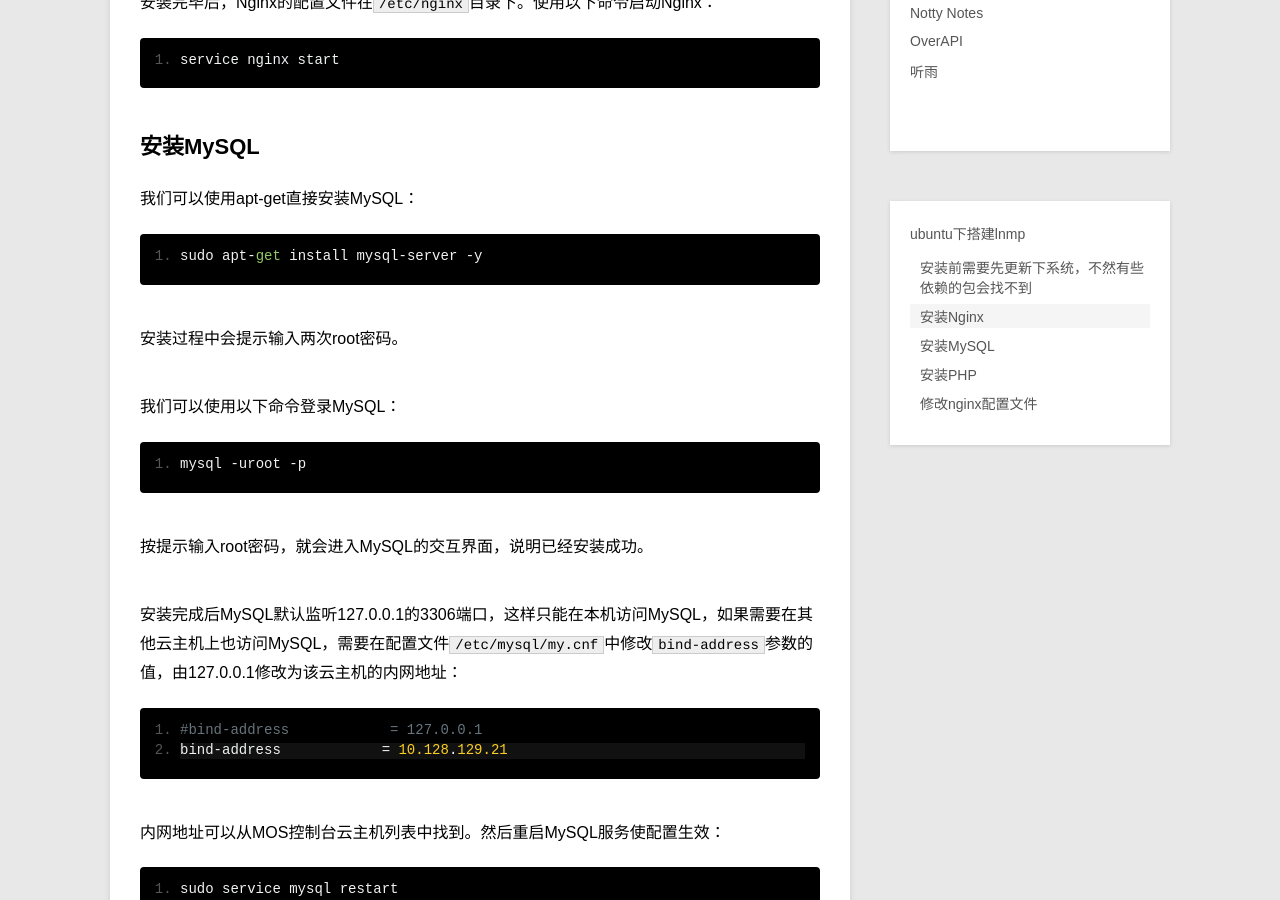
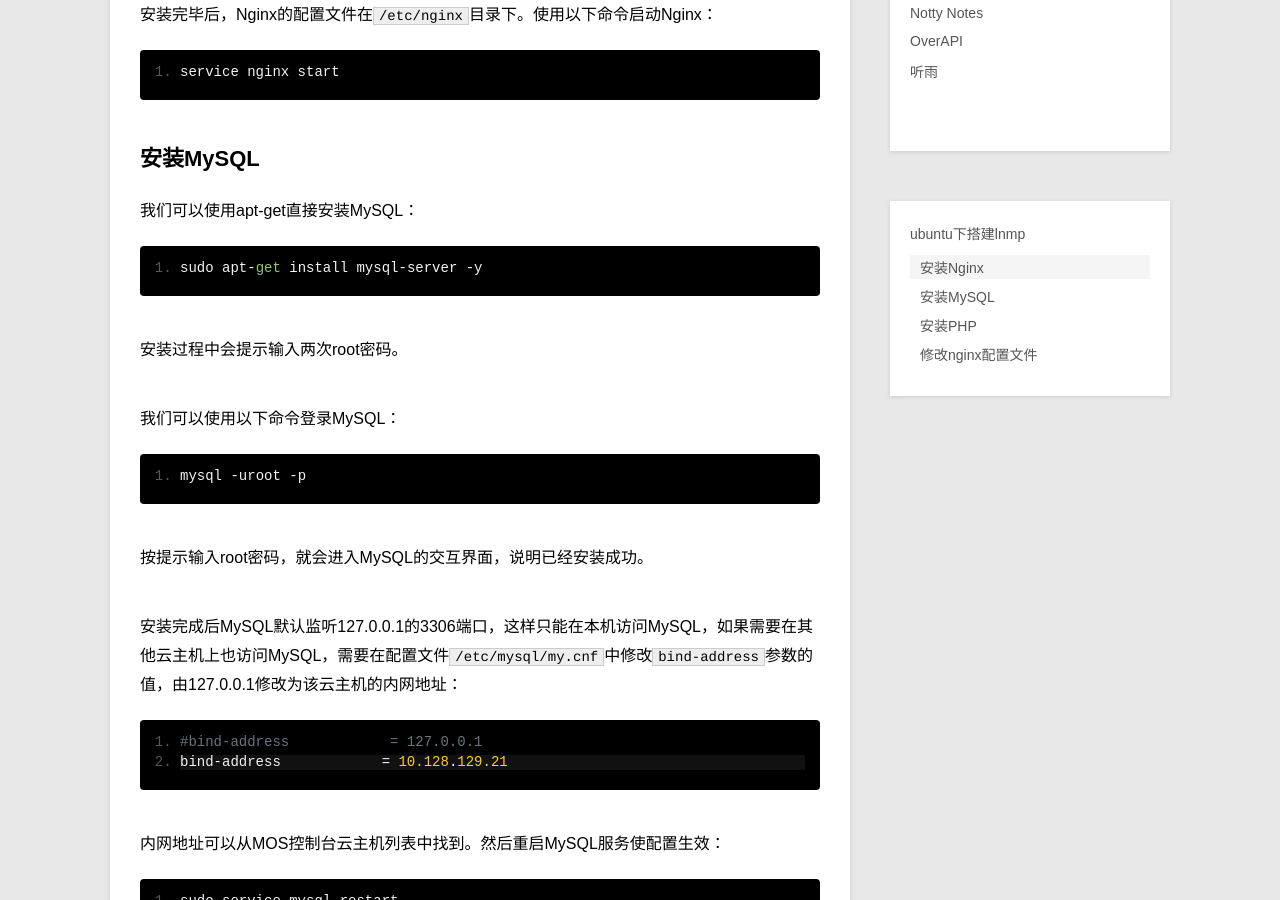
Before and after one commit to zhangpanda/blog, a Jekyll site: the page built from _posts/project/2013-05-20-lnmp.md, in a window 1280 px wide and 900 px high, scrolled down 582 px. Built offline with Jekyll 4.4.1, drawn with Linux system fonts in a browser that asks for light colours; comment, search, counter and statistics services are not loaded.

```diff
--- a/_layouts/default.html
+++ b/_layouts/default.html
@@ -45,4 +45,7 @@
         })
     </script>
 </body>
+<div style="display:none;">
+<script type="text/javascript">var cnzz_protocol = (("https:" == document.location.protocol) ? " https://" : " http://");document.write(unescape("%3Cspan id='cnzz_stat_icon_1257636841'%3E%3C/span%3E%3Cscript src='" + cnzz_protocol + "s4.cnzz.com/stat.php%3Fid%3D1257636841%26show%3Dpic' type='text/javascript'%3E%3C/script%3E"));</script>
+</div>
 </html>
--- a/_posts/project/2013-05-20-lnmp.md
+++ b/_posts/project/2013-05-20-lnmp.md
@@ -5,7 +5,7 @@ category: project
 description: 使用apt-get方式快速搭建lnmp环境。
 ---
 
-## 安装前需要先更新下系统，不然有些依赖的包会找不到
+安装前需要先更新下系统，不然有些依赖的包会找不到
 <pre>
 # run as root
 apt-get update -y
```
